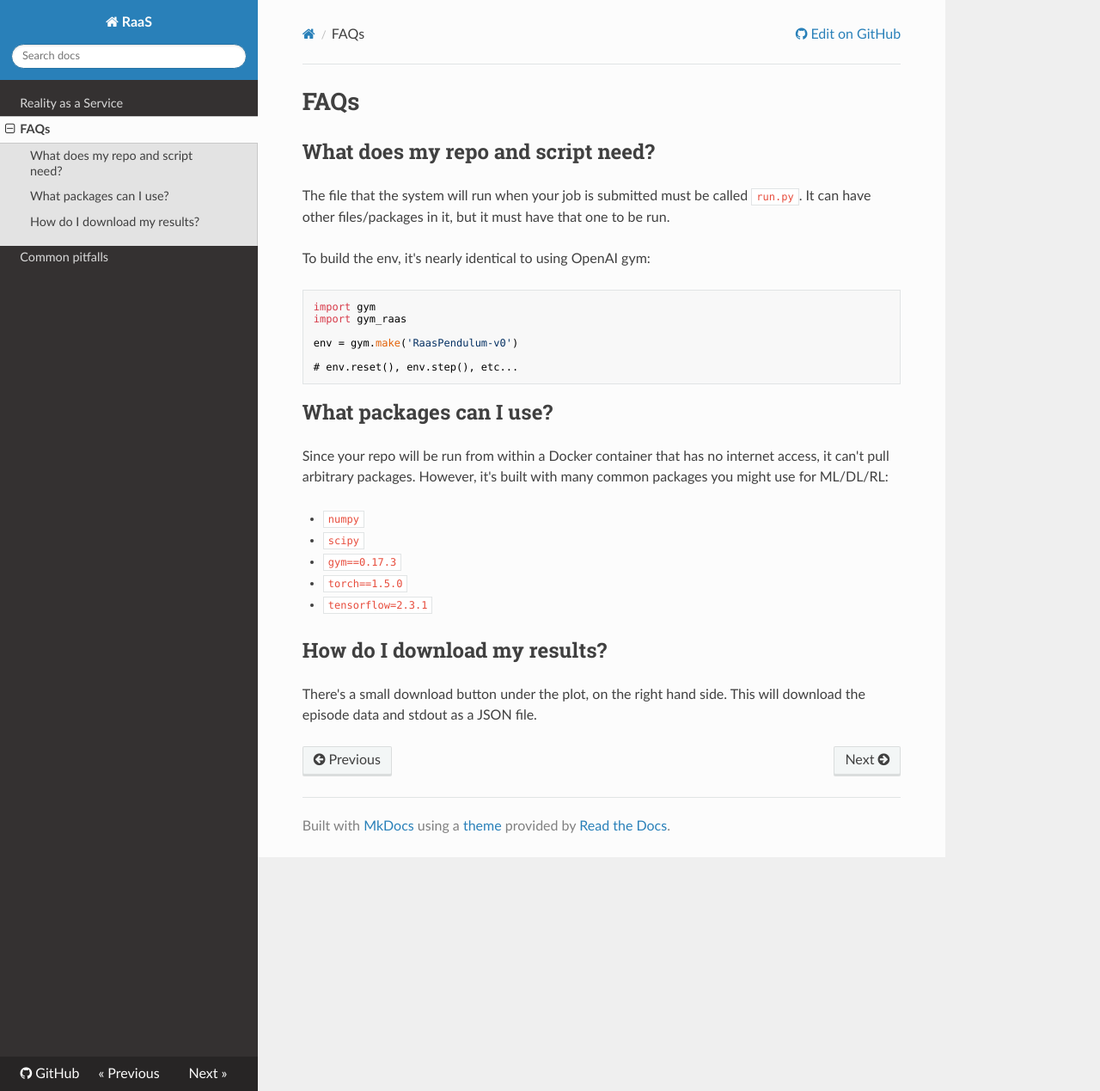
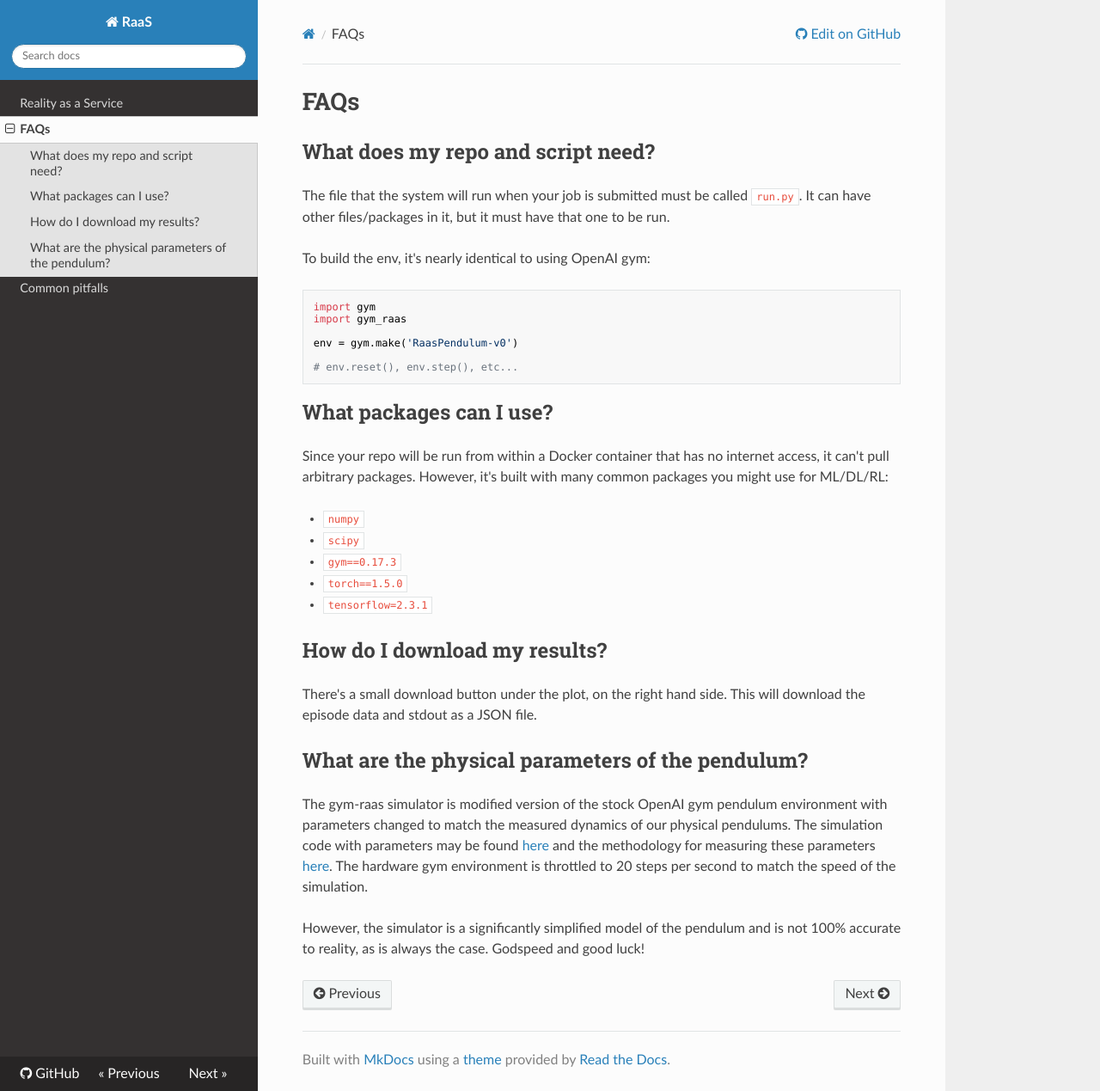
Before and after one commit to perciplex/raas, an MkDocs documentation site: the page built from docs/faqs.md, in a window 1280 px wide and 1269 px high. Shown: the whole window at 86% size. Built offline with MkDocs 1.6.1, drawn with Linux system fonts in a browser that asks for light colours; nearby versions of some CDN libraries.

Commit message:
updated docs

````diff
--- a/docs/faqs.md
+++ b/docs/faqs.md
@@ -6,7 +6,7 @@ The file that the system will run when your job is submitted must be called `run
 
 To build the env, it's nearly identical to using OpenAI gym:
 
-```
+```python
 import gym
 import gym_raas
 
@@ -32,4 +32,9 @@ Since your repo will be run from within a Docker container that has no internet
 There's a small download button under the plot, on the right hand side. This will download the episode data and stdout as a JSON file.
 
 
-##
+## What are the physical parameters of the pendulum?
+
+The gym-raas simulator is modified version of the stock OpenAI gym pendulum environment with parameters changed to match the measured dynamics of our physical pendulums. The simulation code with parameters may be found [here](https://github.com/perciplex/gym-raas/blob/41021e4ebf8efbd6ca8f96434313916c9252544f/gym_raas/envs/PendulumEnv.py#L90) and the methodology for measuring these parameters [here](https://www.philipzucker.com/system-identification-of-a-pendulum-with-scikit-learn/). The hardware gym environment is throttled to 20 steps per second to match the speed of the simulation.
+
+However, the simulator is a significantly simplified model of the pendulum and is not 100% accurate to reality, as is always the case.
+Godspeed and good luck!
````
